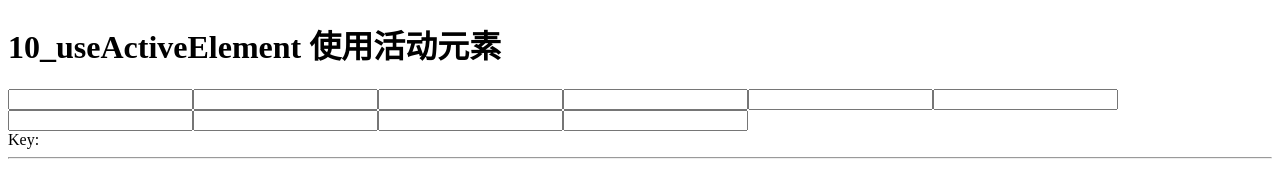
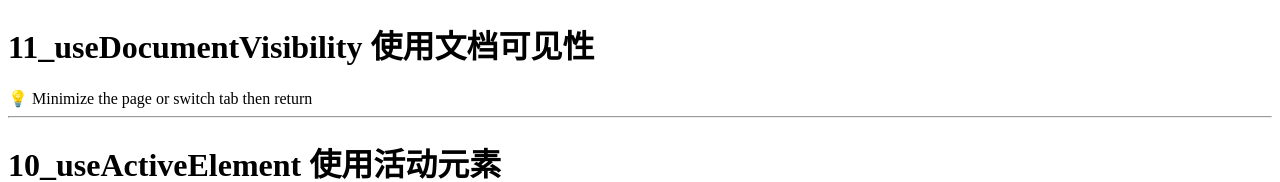
Before and after one commit to propoet/vueuse-demo, a Vue app: page / in a window 1280 px wide. Shown: the top 182 px of the page. Built offline with nearby package versions, Linux system fonts and the light colour scheme.

Commit message:
useDocumentVisibility

```diff
--- a/src/App.vue
+++ b/src/App.vue
@@ -9,9 +9,11 @@ import useLastChanged from "./components/07_useLastChanged/index.vue";
 import useStorage from "./components/08_UseStorage/index.vue";
 import useManualRefHistory from "./components/09_useManualRefHistory/demo.vue";
 import useActiveElement from "./components/10_useActiveElement/demo.vue";
+import useDocumentVisibility from "./components/11_useDocumentVisibility/demo.vue";
 </script>
 
 <template>
+  <useDocumentVisibility />
   <useActiveElement />
   <useManualRefHistory />
   <useStorage />
--- /dev/null
+++ b/src/components/11_useDocumentVisibility/demo.vue
@@ -0,0 +1,25 @@
+<script setup lang="ts">
+import { useDocumentVisibility, useTimeoutFn } from "@vueuse/core";
+import { shallowRef, watch } from "vue";
+
+const startMessage = "💡 Minimize the page or switch tab then return";
+const message = shallowRef(startMessage);
+const visibility = useDocumentVisibility();
+
+const timeout = useTimeoutFn(() => {
+  message.value = startMessage;
+}, 3000);
+
+watch(visibility, (current, previous) => {
+  if (current === "visible" && previous === "hidden") {
+    message.value = "🎉 Welcome back!";
+    timeout.start();
+  }
+});
+</script>
+
+<template>
+  <h1>11_useDocumentVisibility 使用文档可见性</h1>
+  <div>{{ message }}</div>
+  <hr />
+</template>
```
